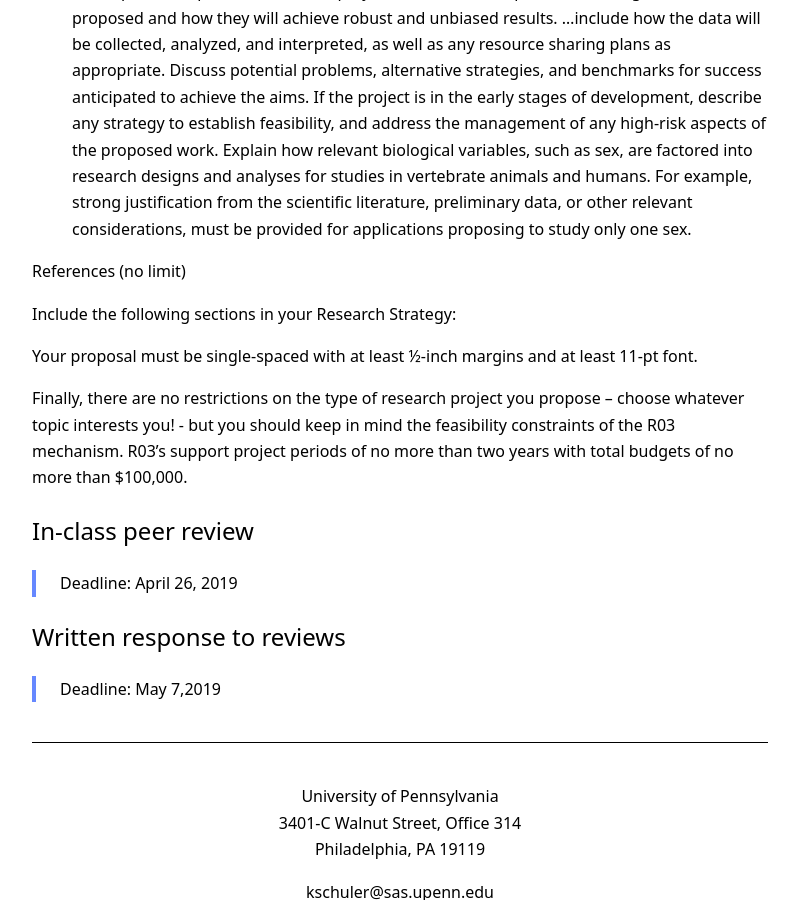
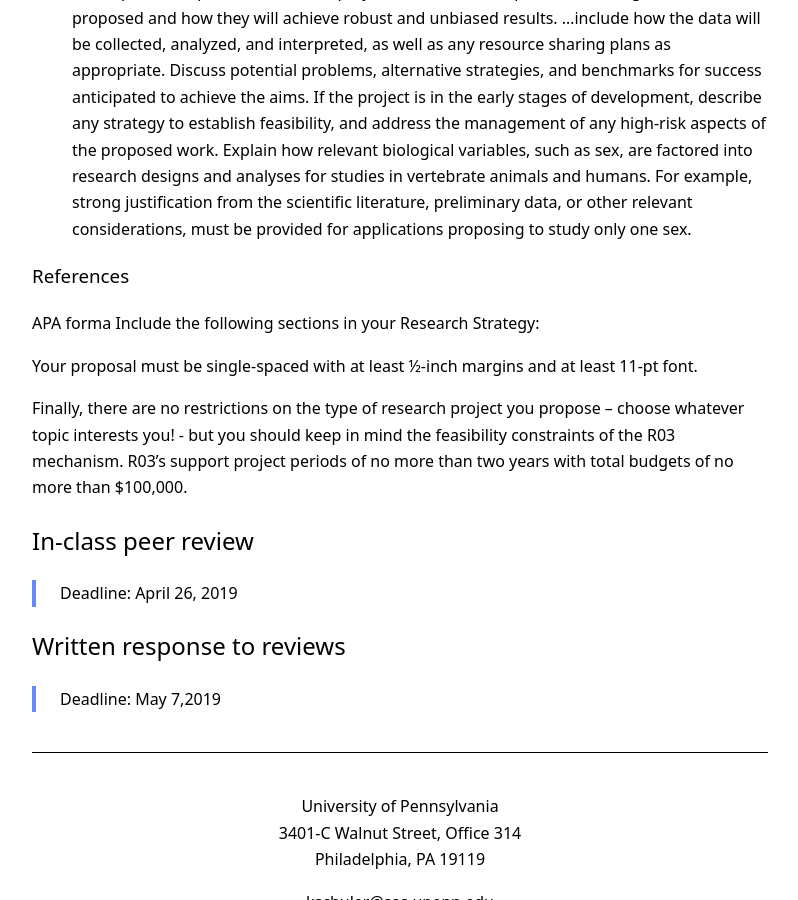
Before and after one commit to kschuler/ling001, a Jekyll site: the page built from spring2019/research-proposal.md, in a window 1280 px wide and 900 px high, scrolled down 1694 px. Shown: the whole window, without its empty margins (240-1038 px from the left). Built offline with Jekyll 4.4.1, drawn with Linux system fonts in a browser that asks for light colours; part of the change alters nothing that is shown.

Commit message:
spring2019/research-proposal.md updated from https://stackedit.io/

```diff
--- a/spring2019/research-proposal.md
+++ b/spring2019/research-proposal.md
@@ -34,8 +34,8 @@ The title of your proposal, your name, and an abstract.
 * **Innovation:** Explain how the application challenges and seeks to shift current research or clinical practice paradigms. l Describe any novel theoretical concepts, approaches or methodologies, instrumentation or interventions to be developed or used, and any advantage over existing methodologies, instrumentation, or interventions. l Explain any refinements, improvements, or new applications of theoretical concepts, approaches or methodologies, instrumentation, or interventions.
 * **Approach:** Describe the overall strategy, methodology, and analyses to be used to accomplish the specific aims of the project. Describe the experimental design and methods proposed  and how they will achieve robust and unbiased results. …include how the data will be collected, analyzed, and interpreted, as well as any resource sharing plans as appropriate.  Discuss potential problems, alternative strategies, and benchmarks for success anticipated to achieve the aims.  If the project is in the early stages of development, describe any strategy to establish feasibility, and address the management of any high-risk aspects of the proposed work. Explain how relevant biological variables, such as sex, are factored into research designs and analyses for studies in vertebrate animals and humans. For example, strong justification from the scientific literature, preliminary data, or other relevant considerations, must be provided for applications proposing to study only one sex.
 
-**References** (no limit)
-
+### References
+APA forma
 Include the following sections in your **Research Strategy**:
 
 
@@ -52,7 +52,7 @@ Finally, there are no restrictions on the type of research project you propose
 
 > **Deadline: May 7,2019**
 <!--stackedit_data:
-eyJoaXN0b3J5IjpbLTE2NTA3NDg1NDksLTE0OTcyMjQ4MzcsLT
-U1NzM4NTk0MiwxMDUzMzkyNjAwLC04MjM5MTM2NiwtMjEzOTkx
-NTE2LDE3MjEyOTkxNl19
+eyJoaXN0b3J5IjpbLTk5NTEzMjM2NiwtMTQ5NzIyNDgzNywtNT
+U3Mzg1OTQyLDEwNTMzOTI2MDAsLTgyMzkxMzY2LC0yMTM5OTE1
+MTYsMTcyMTI5OTE2XX0=
 -->
```
